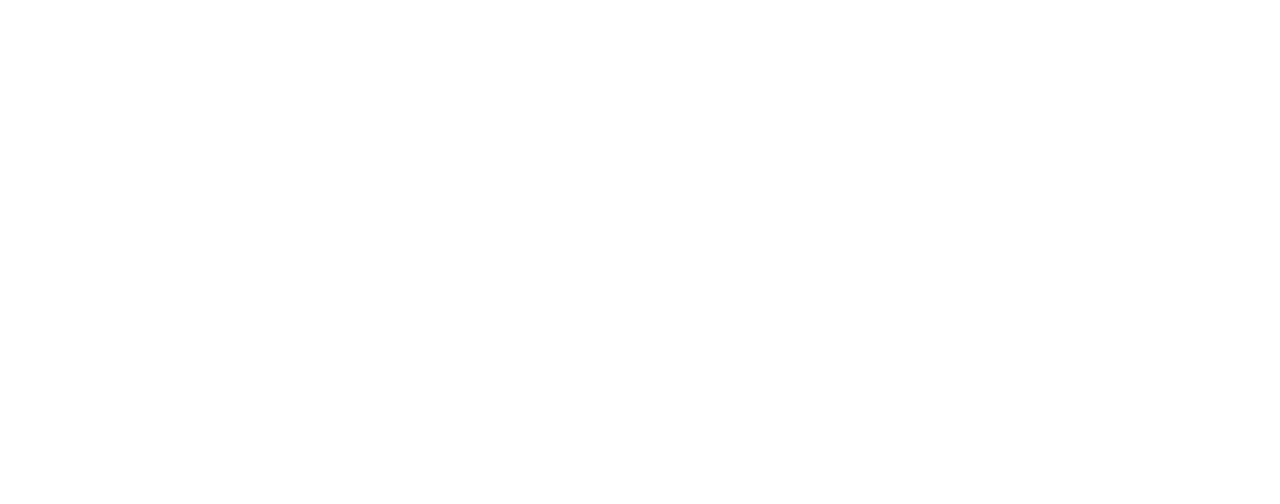
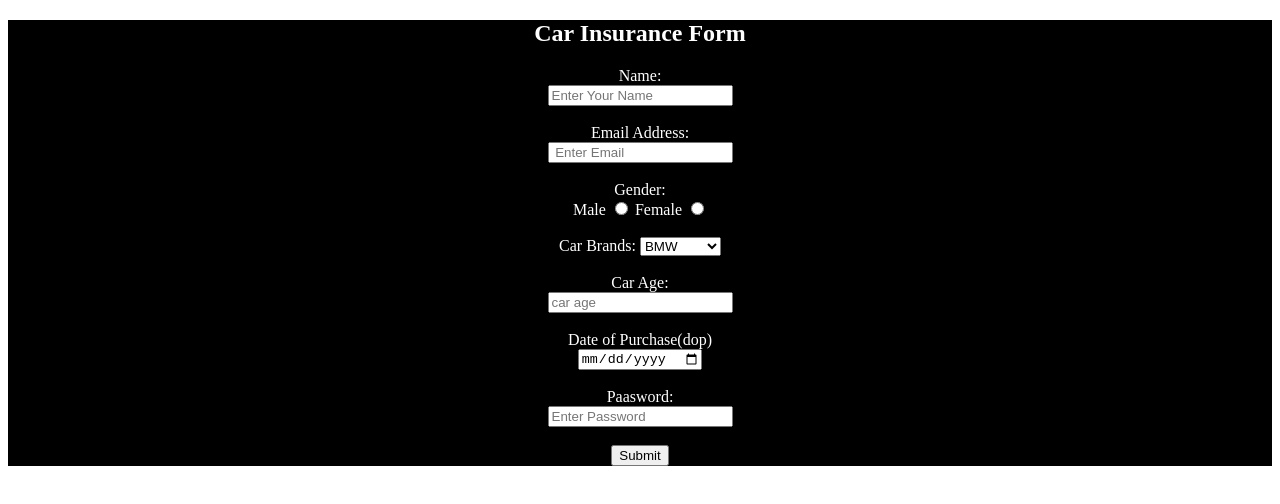
Before and after one commit to acciojob/car-insurance-form-ShitalAPatil, a website: page main.html in a window 1280 px wide. Drawn offline with Linux system fonts and the light colour scheme.

Commit message:
first commit

```diff
--- a/main.html
+++ b/main.html
@@ -1,16 +1,64 @@
 <!DOCTYPE html>
 
 <html>
+  <head>
+    <link rel="stylesheet" href="styles.css" />
+	<style>
+		form{
+			text-align: center;
+			color: white;
+			background-color: black;
+		}
+	</style>
+  </head>
 
-<head>
-	<link rel="stylesheet" href="styles.css">
-</head>
+  <body>
+    <!-- the entire body must be written by student -->
+    <form action="/action_page.php" method="get">
+      <h2>Car Insurance Form</h2>
+      <label for="name">Name:</label><br />
+      <input
+        type="text"
+        id="name"
+        placeholder="Enter Your Name"
+        required
+      /><br /><br />
+      <label for="email">Email Address:</label><br />
+      <input
+        type="email"
+        id="email"
+        placeholder=" Enter Email"
+        required
+      /><br /><br />
+      <label for="radio">Gender:</label><br />
+      <label for="gender">Male</label>
+      <input type="radio" class="gender" id="Male" />
+      <label for="gender">Female</label>
+      <input type="radio" class="gender" id="Female" /><br /><br />
+      <label for="carbrands">Car Brands:</label>
+      <select name="carbrands" id="cars" required>
+        <option value="BMW">BMW</option>
+        <option value="Audi">Audi</option>
+        <option value="Mercedez">Mercedez</option></select
+      ><br /><br />
+      <label for="car-age">Car Age:</label><br />
+      <input
+        type="number"
+        id="carage"
+        placeholder="car age"
+        required
+      /><br /><br />
+      <label for="dateofpurchase">Date of Purchase(dop) </label><br />
+      <input type="date" name="date" id="dop" required /><br /><br />
+      <label for="password">Paasword:</label><br />
+      <input
+        type="password"
+        id="password"
+        placeholder="Enter Password"
+      /><br /><br />
+      <input type="submit" value="Submit" />
+    </form>
 
-<body>
-	<!-- the entire body must be written by student -->
-    <script type="text/javascript" src="./script.js">
-</script>
-
-</body>
-
+    <script type="text/javascript" src="./script.js"></script>
+  </body>
 </html>
```
